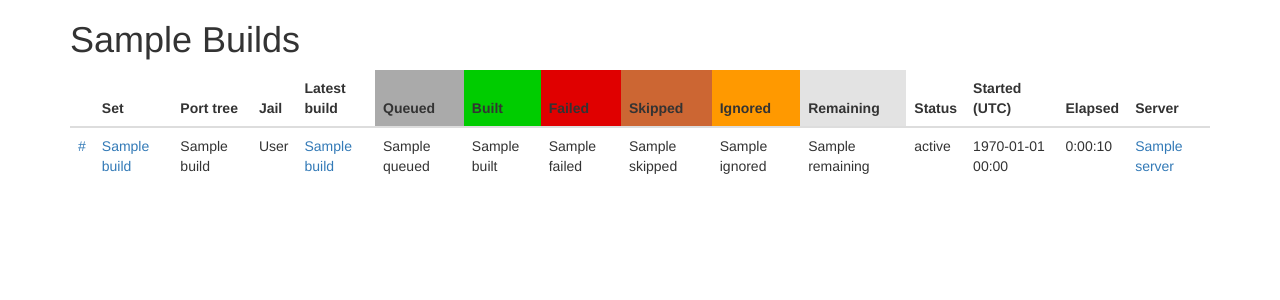
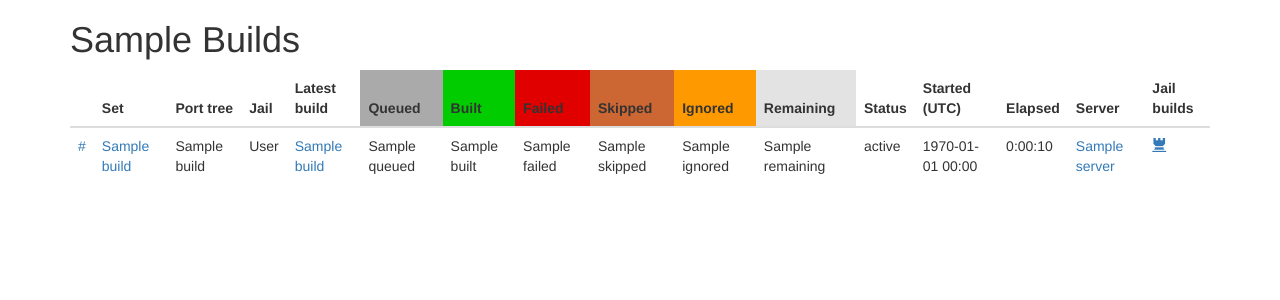
Before and after one commit to bdrewery/pkg-status.freebsd.org, a Flask app: template templates/index.html in a window 1280 px wide. Shown: the top 300 px of the page. Run offline with Flask 2, Linux system fonts and the light colour scheme; the template is opened without the code that fills it: most values are stand-ins (such as "Sample title", 1, 10 or a date in 2020); some libraries are stand-ins or nearby versions.

Commit message:
Link to the master jail too

```diff
--- a/templates/index.html
+++ b/templates/index.html
@@ -43,6 +43,7 @@
         <th>Started (UTC)</th>
         <th>Elapsed</th>
         <th>Server</th>
+        <th>Jail builds</th>
       </tr>
     </thead>
     <tbody>
@@ -63,6 +64,7 @@
         <td>{{ (build.snap.now - build.snap.elapsed) | datetime }}</td>
         <td>{{ build.snap.elapsed|duration }}</td>
         <td><a href="http://{{ servers[build.server].host }}">{{ build.server }}</a></td>
+        <td><a href="http://{{ servers[build.server].host }}/jail.html?mastername={{ build.mastername }}"><span class="glyphicon glyphicon-tower"></span></a></td>
       </tr>
     {%- endfor -%}
     </tbody>
```
